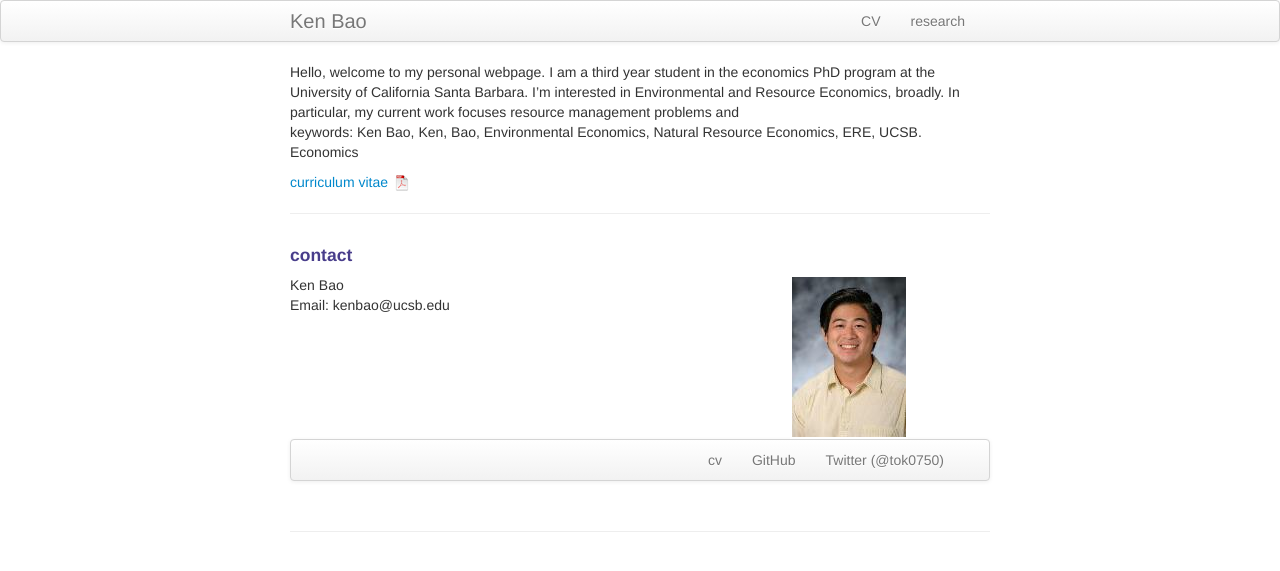
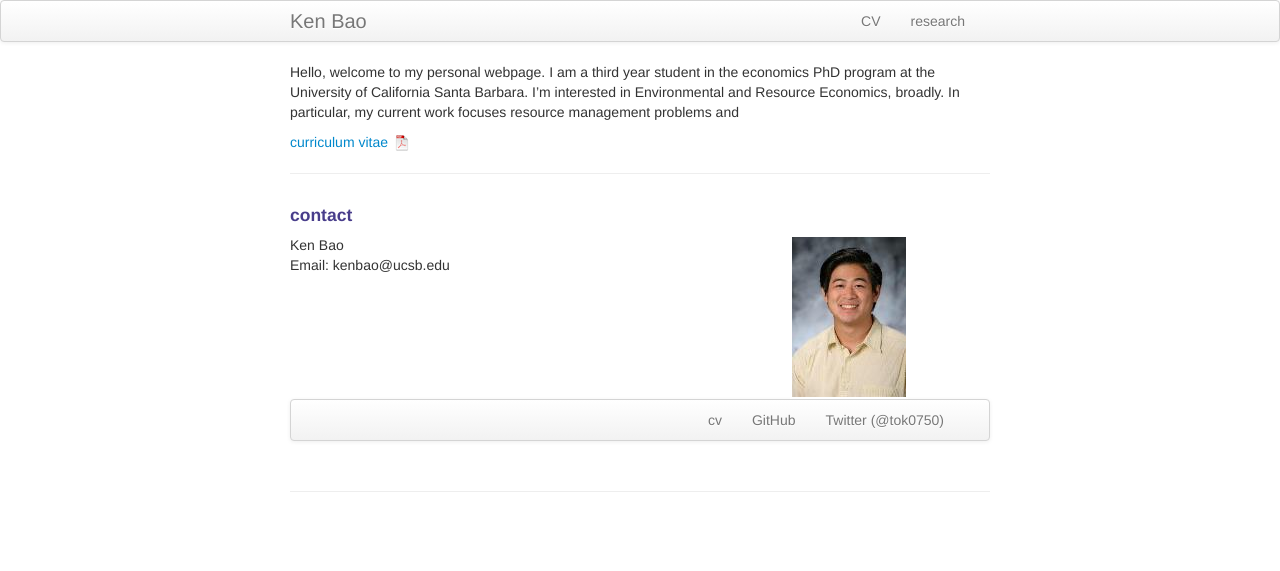
Before and after one commit to ChairmanBa0/ChairmanBa0.github.io, a Jekyll site: the page built from index.md, in a window 1280 px wide. Shown: the top 571 px of the page. Built offline with Jekyll 4.4.1, drawn with Linux system fonts in a browser that asks for light colours.

Commit message:
updated my website

```diff
--- a/index.md
+++ b/index.md
@@ -2,10 +2,12 @@
 layout: frontpage
 title: Ken Bao
 description:
+keywords: Ken Bao, Ken, Bao, Environmental Economics, Natural Resource Economics, ERE, UCSB. Economics
 ---
 
 Hello, welcome to my personal webpage. I am a third year student in the economics PhD program at the University of California Santa Barbara. I'm interested in Environmental and Resource Economics, broadly. In particular, my current work focuses resource management problems and
-keywords: Ken Bao, Ken, Bao, Environmental Economics, Natural Resource Economics, ERE, UCSB. Economics
+
+
 
 [curriculum vitae ![CV as pdf]({{ BASE_PATH }}/pages/icons16/pdf-icon.png)]({{ BASE_PATH }}/assets/CV.pdf)<br/>
 
```
